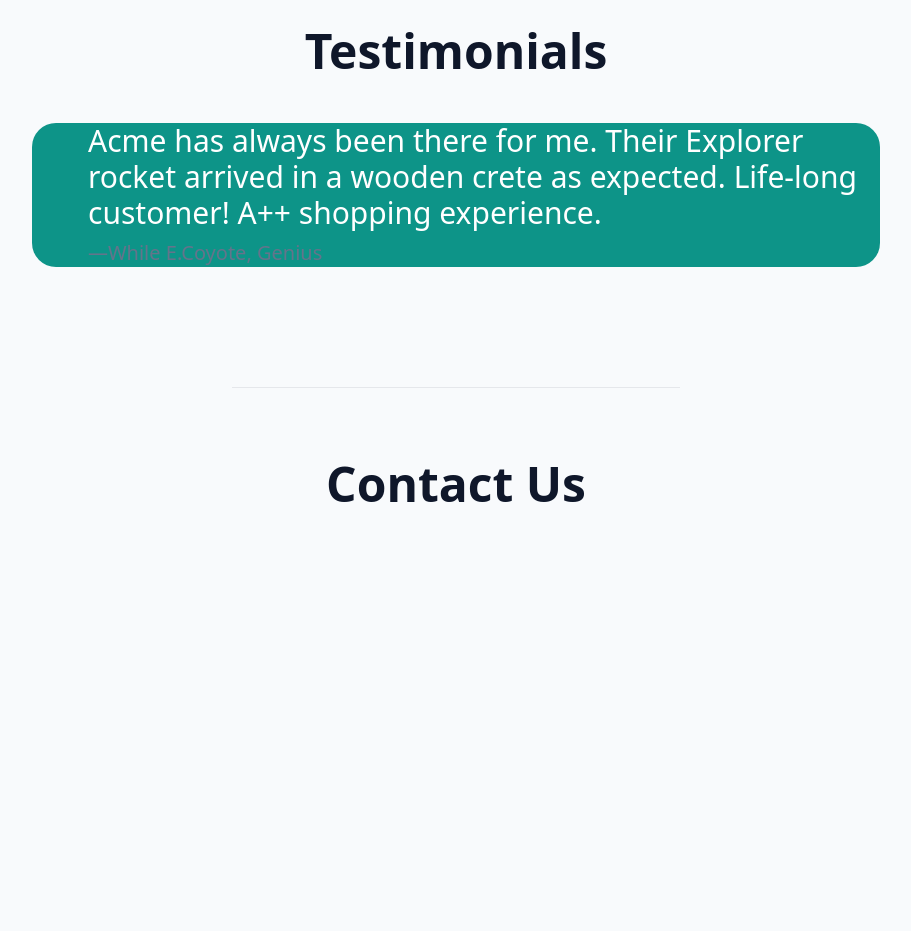
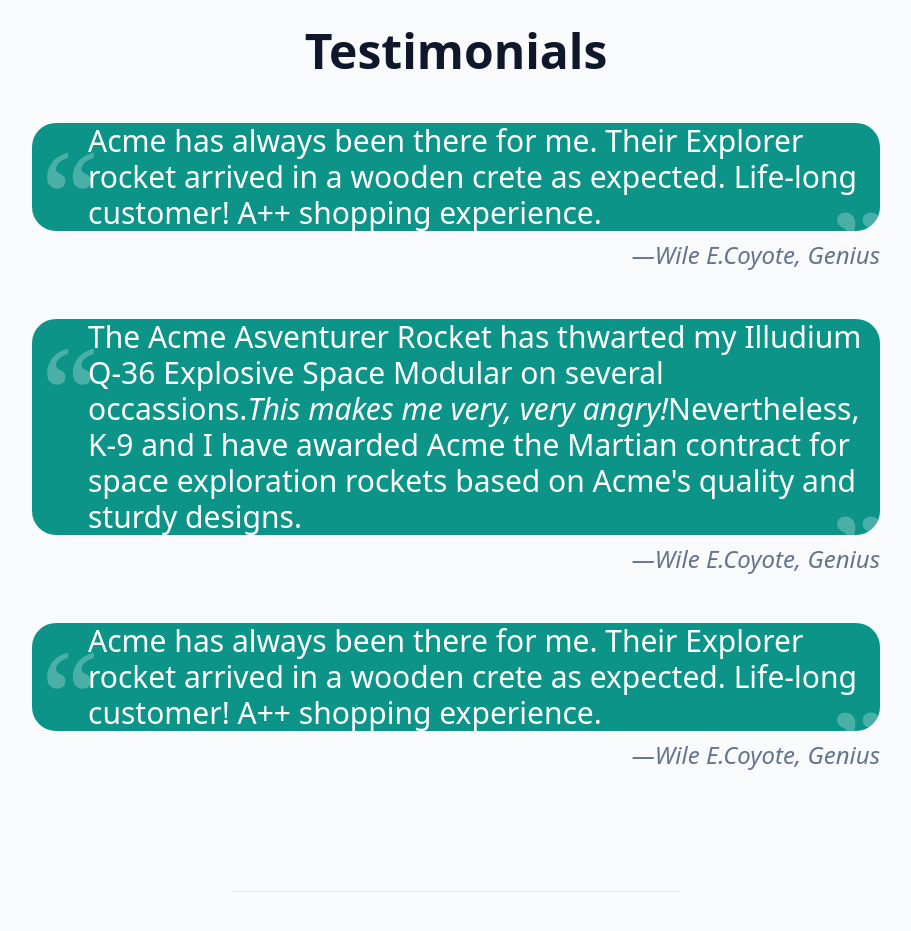
Before and after one commit to Demira11/tailwind-css-practice, a website: page build/index.html in a window 1280 px wide. Shown: the part 1339-2270 px from the top of the page, without its empty margins (184-1095 px from the left). Before the commit the page ends 1943 px from the top, so only its background shows below. Drawn offline with Linux system fonts and the light colour scheme.

Commit message:
added testimonial two

```diff
--- a/build/index.html
+++ b/build/index.html
@@ -149,12 +149,51 @@
               in a wooden crete as expected. Life-long customer! A++ shopping
               experience.
             </p>
-            <figcaption
-              class="italic text-xl sm:text-2xl text-right mt-2 text-slate-500 dark:text-slate-400"
+          </blockquote>
+          <figcaption
+            class="italic text-xl sm:text-2xl text-right mt-2 text-slate-500 dark:text-slate-400"
+          >
+            &#8212;Wile E.Coyote, Genius
+          </figcaption>
+        </figure>
+        <figure class="my-12">
+          <blockquote
+            class="bg-teal-600 dark:bg-black pl-14 pr-8-py-12 rounded-3xl relative"
+          >
+            <p
+              class="text-2xl sm:text-3xl text-left mt-2 text-white dark:text-slate-400 before:content-['\201C'] before:font-serif before:absolute before:top-0 before:left-0 before:text-9xl before:text-white before:opacity-25 before:transform before:translate-x-2 before:translate-y-2 after:content-['\201D'] after:font-serif after:absolute after:-bottom-20 after:right-0 after:text-9xl after:text-white after:opacity-25 after:transform after:translate-x-2 after:translate-y-2"
             >
-              &#8212;While E.Coyote, Genius
-            </figcaption>
+              The Acme Asventurer Rocket has thwarted my Illudium Q-36 Explosive
+              Space Modular on several occassions.<span class="italic"
+                >This makes me very, very angry!</span
+              >Nevertheless, K-9 and I have awarded Acme the Martian contract
+              for space exploration rockets based on Acme's quality and sturdy
+              designs.
+            </p>
           </blockquote>
+          <figcaption
+            class="italic text-xl sm:text-2xl text-right mt-2 text-slate-500 dark:text-slate-400"
+          >
+            &#8212;Wile E.Coyote, Genius
+          </figcaption>
+        </figure>
+        <figure class="my-12">
+          <blockquote
+            class="bg-teal-600 dark:bg-black pl-14 pr-8-py-12 rounded-3xl relative"
+          >
+            <p
+              class="text-2xl sm:text-3xl text-left mt-2 text-white dark:text-slate-400 before:content-['\201C'] before:font-serif before:absolute before:top-0 before:left-0 before:text-9xl before:text-white before:opacity-25 before:transform before:translate-x-2 before:translate-y-2 after:content-['\201D'] after:font-serif after:absolute after:-bottom-20 after:right-0 after:text-9xl after:text-white after:opacity-25 after:transform after:translate-x-2 after:translate-y-2"
+            >
+              Acme has always been there for me. Their Explorer rocket arrived
+              in a wooden crete as expected. Life-long customer! A++ shopping
+              experience.
+            </p>
+          </blockquote>
+          <figcaption
+            class="italic text-xl sm:text-2xl text-right mt-2 text-slate-500 dark:text-slate-400"
+          >
+            &#8212;Wile E.Coyote, Genius
+          </figcaption>
         </figure>
       </section>
 
```
Also changed, not shown: build/css/style.css.
